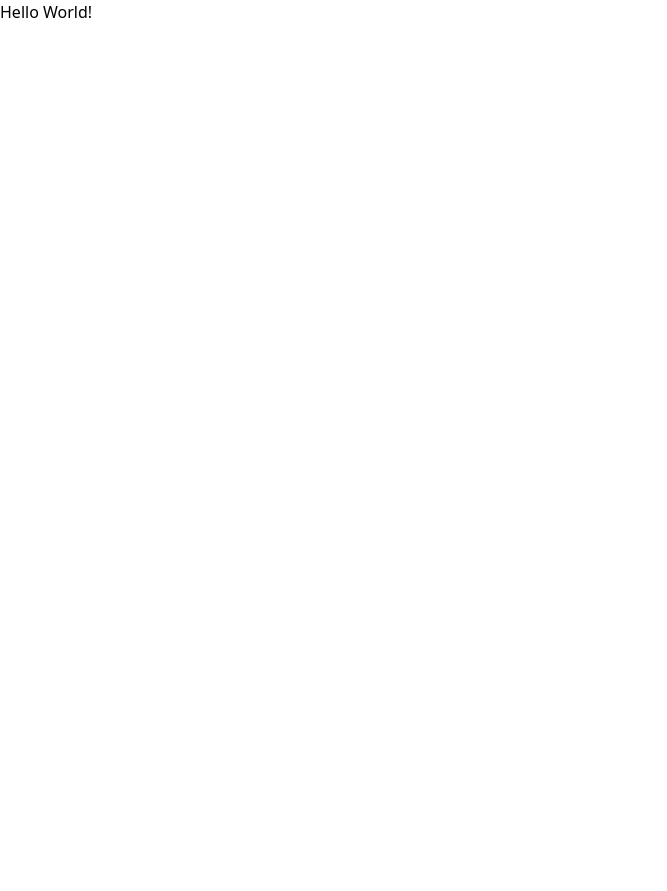
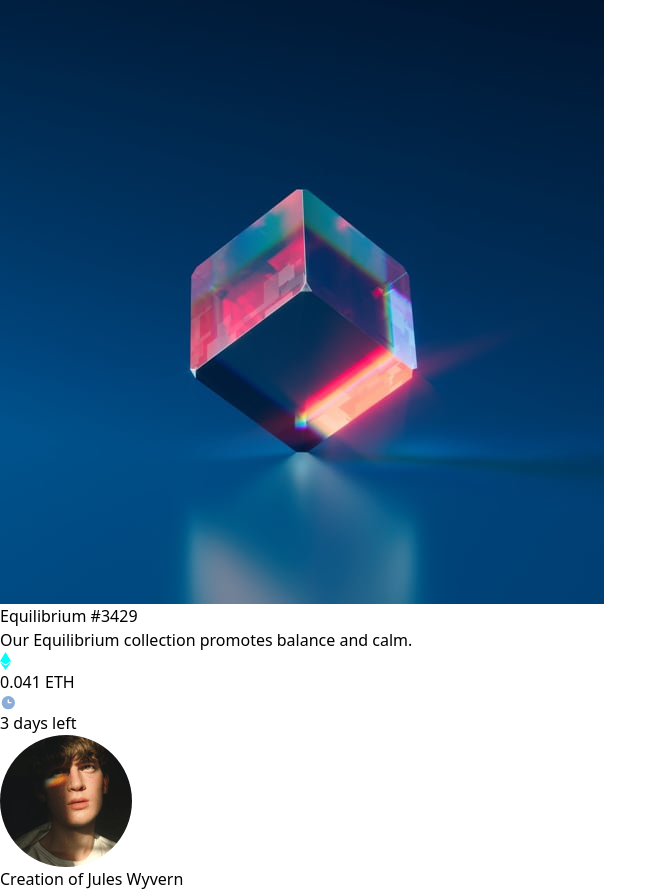
Before and after one commit to RoyalF4/nft-preview-card, a React (Vite) app: page / in a window 1280 px wide. Shown: the whole page, without its empty margins (0-667 px from the left). Before the commit the page ends 800 px from the top, so only its background shows below. Built offline with nearby package versions, Linux system fonts and the light colour scheme.

Commit message:
feat: :art: add initial html structure

```diff
--- a/src/App.tsx
+++ b/src/App.tsx
@@ -1,3 +1,21 @@
 export default function App() {
-  return <div className="">Hello World!</div>;
+  return (
+    <main>
+      <img src="/images/image-equilibrium.jpg" alt="" />
+      <h2>Equilibrium #3429</h2>
+      <p>Our Equilibrium collection promotes balance and calm.</p>
+      <div>
+        <img src="/images/icon-ethereum.svg" alt="" />
+        <span>0.041 ETH</span>
+        <img src="/images/icon-clock.svg" alt="" />
+        <span>3 days left</span>
+      </div>
+      <div>
+        <img src="/images/image-avatar.png" alt="Jules Wyvern avatar" />
+        <span>
+          Creation of <span>Jules Wyvern</span>
+        </span>
+      </div>
+    </main>
+  );
 }
```
